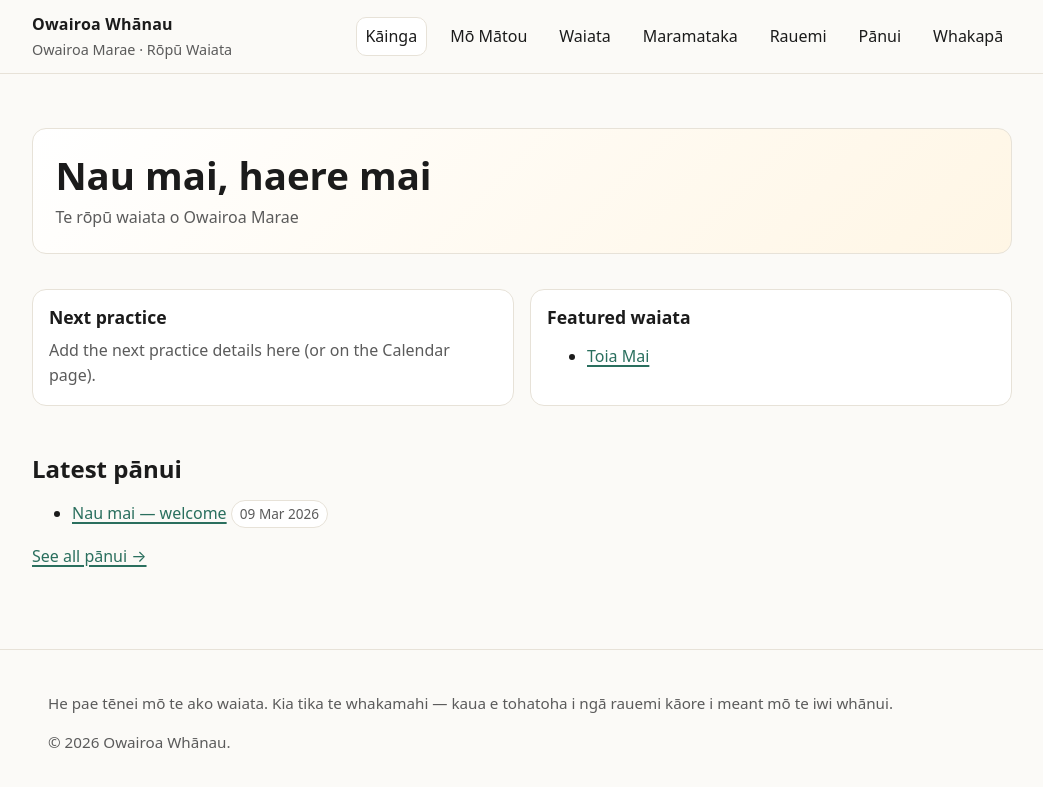
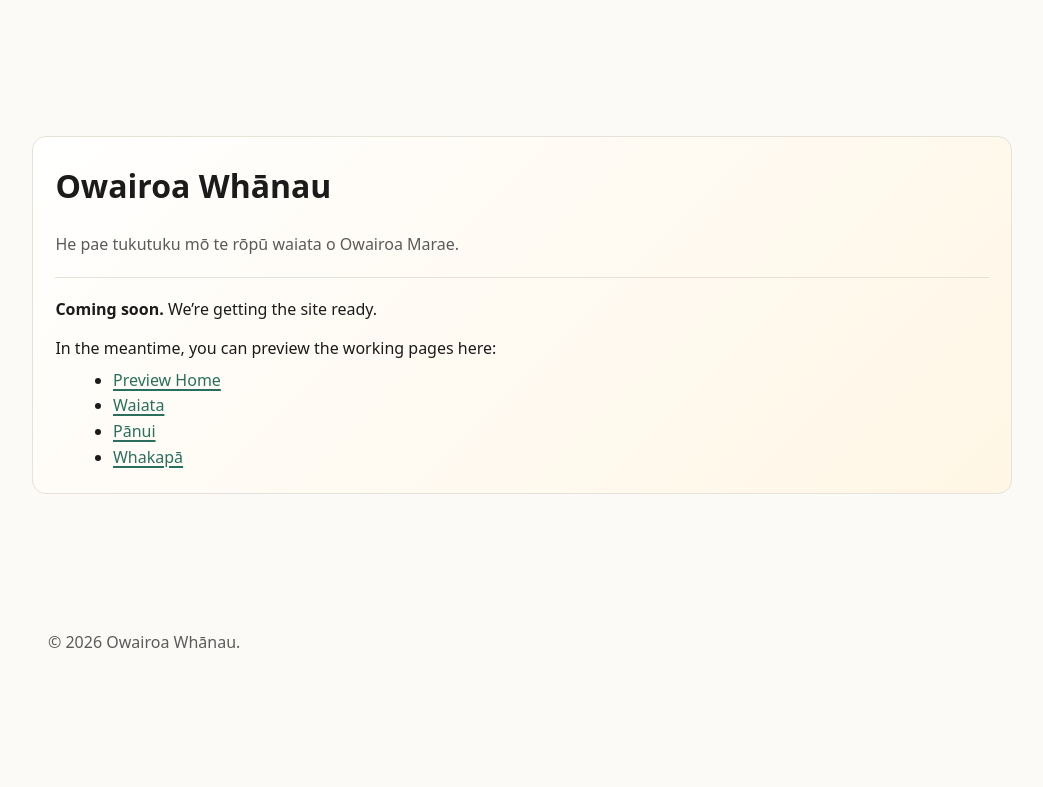
Before and after one commit to Standen-Home/owairoawhanau-site, a Jekyll site: the page built from index.md, in a window 1280 px wide. Shown: the top 787 px of the page, without its empty margins (118-1161 px from the left). Built offline with Jekyll 4.4.1, drawn with Linux system fonts in a browser that asks for light colours.

Commit message:
Add coming soon landing page at /; move site home to /home/

```diff
--- a/_data/navigation.yml
+++ b/_data/navigation.yml
@@ -1,5 +1,5 @@
 - title: "Kāinga"
-  url: "/"
+  url: "/home/"
 - title: "Mō Mātou"
   url: "/about/"
 - title: "Waiata"
--- /dev/null
+++ b/_layouts/coming-soon.html
@@ -0,0 +1,17 @@
+<!doctype html>
+<html lang="en">
+  <head>
+    {% include head.html %}
+    <meta name="robots" content="noindex">
+  </head>
+  <body>
+    <main class="container" style="min-height: 70vh; display:flex; align-items:center; padding: 2.2rem 0;">
+      <div class="hero-box" style="width:100%">
+        {{ content }}
+      </div>
+    </main>
+    <div class="container" style="padding-bottom: 2rem; color: var(--muted);">
+      <p style="margin:0">&copy; {{ site.time | date: '%Y' }} {{ site.title }}.</p>
+    </div>
+  </body>
+</html>
--- a/index.md
+++ b/index.md
@@ -1,4 +1,21 @@
 ---
-layout: home
-title: "Kāinga"
+layout: coming-soon
+title: "Coming soon"
 ---
+
+<h1 style="margin-top:0">Owairoa Whānau</h1>
+<p style="margin:.25rem 0 0 0; color: var(--muted)">He pae tukutuku mō te rōpū waiata o Owairoa Marae.</p>
+
+<hr style="border:none; border-top:1px solid var(--border); margin: 1.2rem 0">
+
+<p style="margin:0"><strong>Coming soon.</strong> We’re getting the site ready.</p>
+
+<p style="margin: .8rem 0 0 0">
+  In the meantime, you can preview the working pages here:
+</p>
+<ul style="margin:.4rem 0 0 1.1rem">
+  <li><a href="{{ '/home/' | relative_url }}">Preview Home</a></li>
+  <li><a href="{{ '/waiata/' | relative_url }}">Waiata</a></li>
+  <li><a href="{{ '/news/' | relative_url }}">Pānui</a></li>
+  <li><a href="{{ '/contact/' | relative_url }}">Whakapā</a></li>
+</ul>
```
Also changed, not shown: home.md (added, +5 -0 lines).
